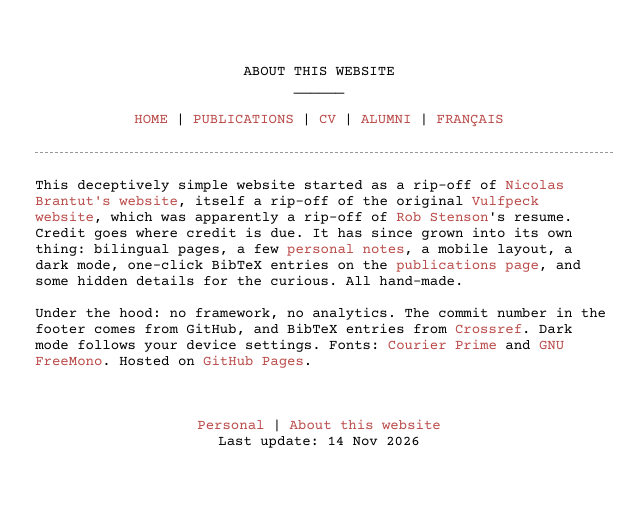
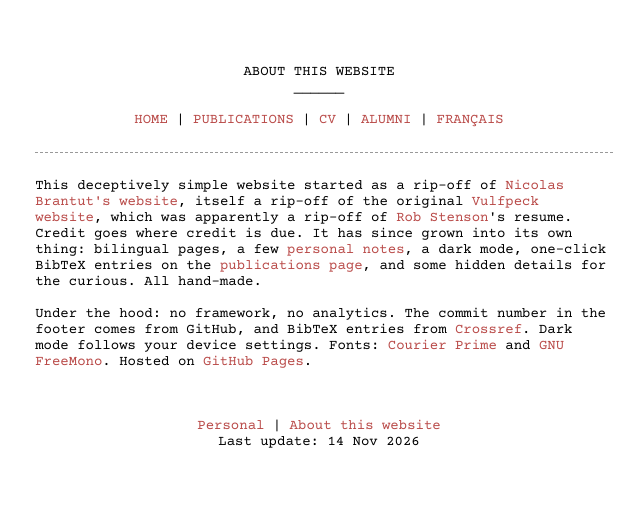
Before and after one commit to zduputel/zduputel.github.io, a plain HTML site: page about.html in a window 1280 px wide. Shown: the whole page, without its empty margins (321-961 px from the left). Drawn offline with Linux system fonts and the light colour scheme; no server answers.

Commit message:
Polishing the about page

```diff
--- a/about.html
+++ b/about.html
@@ -24,7 +24,7 @@ ______
 <script type="text/javascript" src="menu.js"></script><noscript><a href="index-en.html">HOME</a> | <a href="publications.html">PUBLICATIONS</a> | <a href="cv.html">CV</a> | <a href="people.html">ALUMNI</a></noscript>
 </center>
 <hr class="sep"/>
-<p>This deceptively simple website started as a rip-off of <a href="http://www.normalesup.org/~brantut/" target="_blank">Nicolas Brantut's website</a>, itself a rip-off of the original <a href="http://vulfpeck.com/" target="_blank">Vulfpeck website</a>, which was apparently a rip-off of <a href="http://robstenson.com/" target="_blank">Rob Stenson</a>'s resume. Credit goes where credit is due. It has since grown into its own thing: bilingual pages, a few <a href="perso-en.html">personal notes</a>, a mobile layout, a dark mode, one-click BibTeX entries on the <a href="publications.html">publications page</a>, and some hidden details for the curious. All hand-made.
+<p>This deceptively simple website started as a rip-off of <a href="http://www.normalesup.org/~brantut/" target="_blank">Nicolas Brantut's website</a>, itself a rip-off of the original <a href="http://vulfpeck.com/" target="_blank">Vulfpeck website</a>, which was apparently a rip-off of <a href="http://robstenson.com/" target="_blank">Rob Stenson</a>'s resume. Credit goes where credit is due. It has since grown into its own thing: bilingual pages, a few <a href="perso-en.html">personal notes</a>, a dark mode, one-click BibTeX entries on the <a href="publications.html">publications page</a>, and some hidden details for the curious. All hand-made.
 
 Under the hood: no framework, no analytics. The commit number in the footer comes from GitHub, and BibTeX entries from <a href="https://www.crossref.org/" target="_blank">Crossref</a>. Dark mode follows your device settings. Fonts: <a href="https://quoteunquoteapps.com/courierprime/" target="_blank">Courier Prime</a> and <a href="https://www.gnu.org/software/freefont/" target="_blank">GNU FreeMono</a>. Hosted on <a href="https://pages.github.com/" target="_blank">GitHub Pages</a>.
 </p>
```
